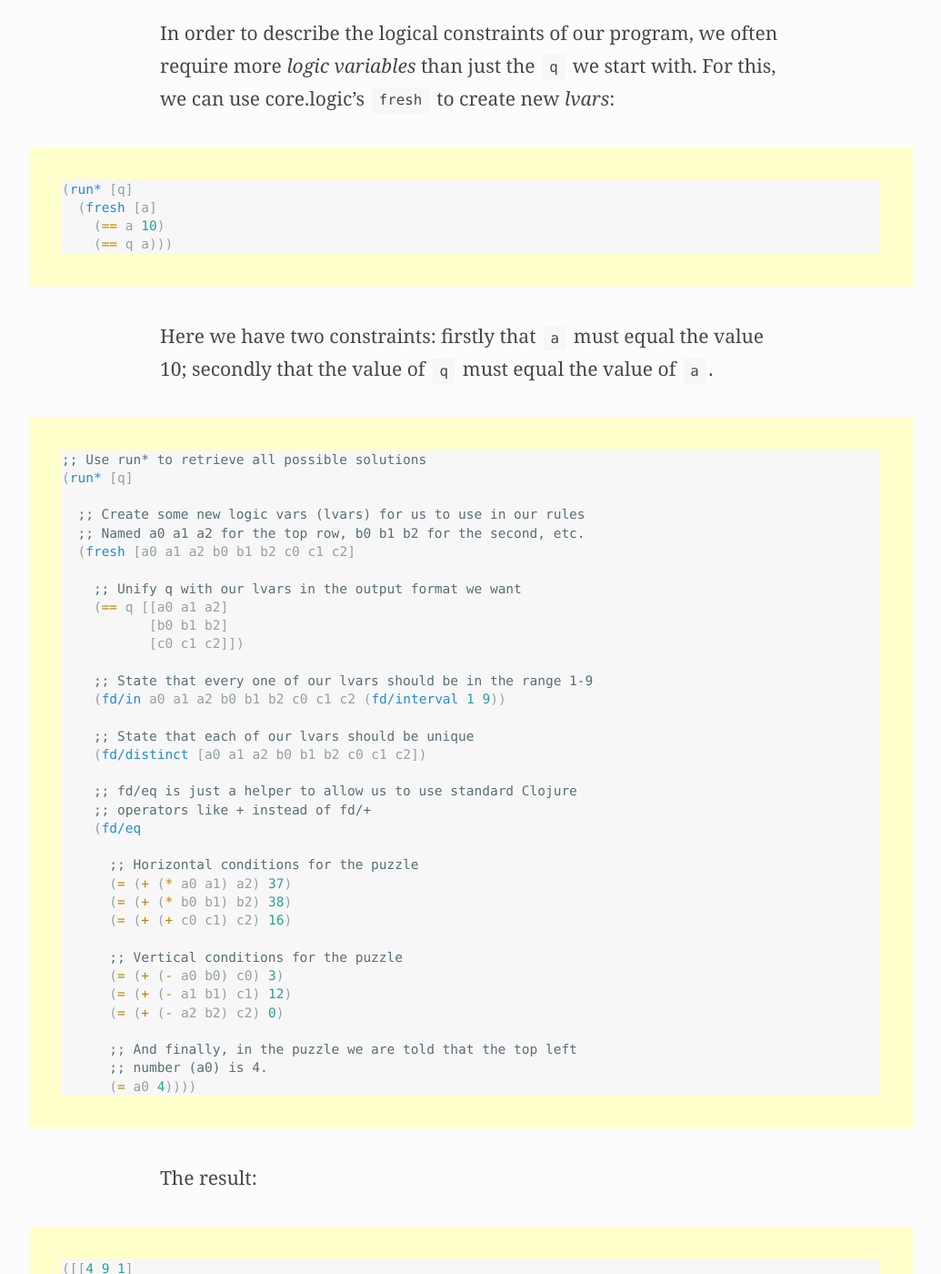
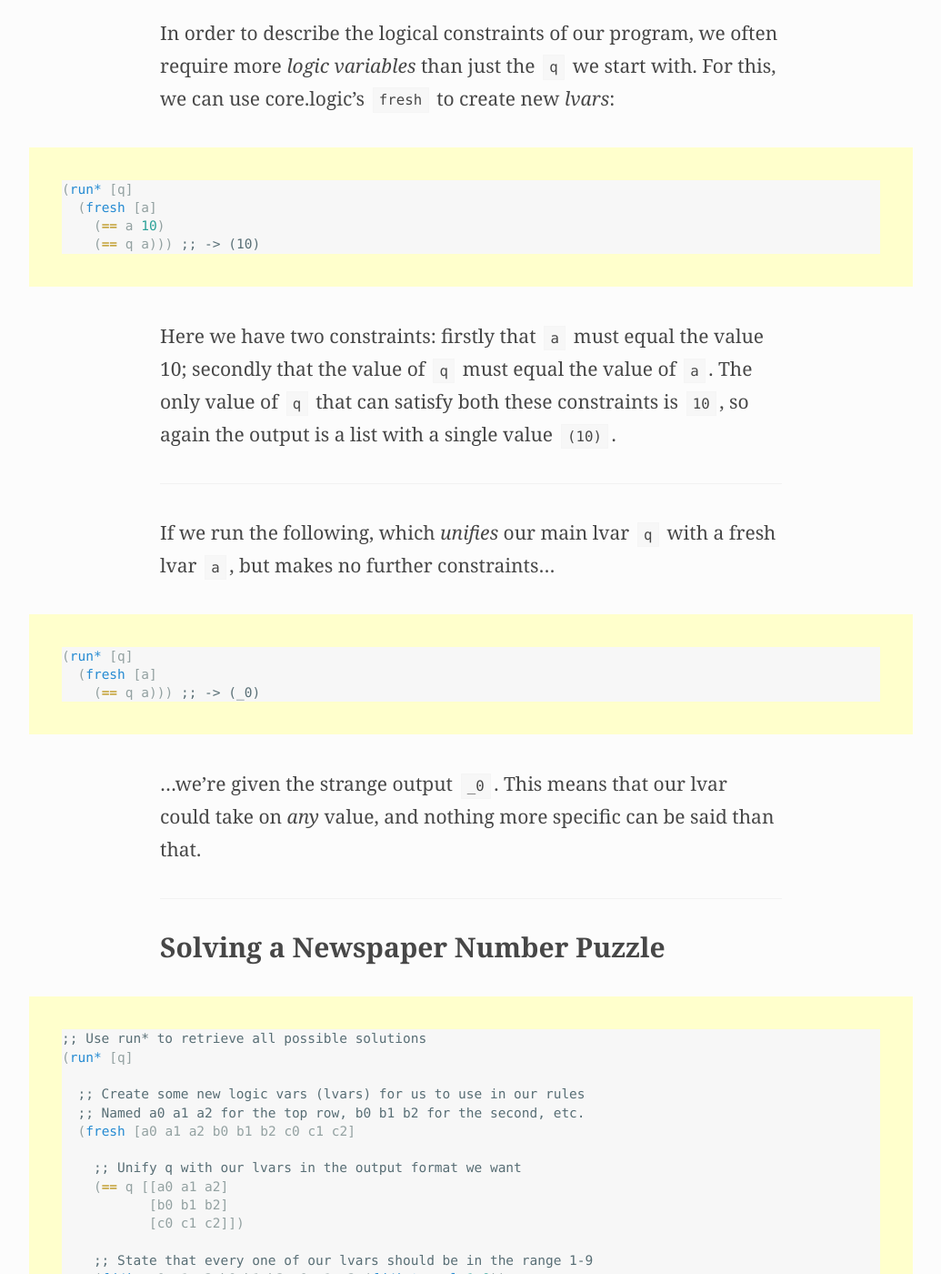
Before and after one commit to mattsenior/mattsenior.com, a Jekyll site: the page built from _posts/2014-02-18-using-clojures-core-logic-to-solve-simple-number-puzzles.markdown, in a window 1280 px wide and 1400 px high, scrolled down 3024 px. Shown: the whole window at 91% size, without its empty margins (122-1157 px from the left). Built offline with Jekyll 4.4.1, drawn with Linux system fonts in a browser that asks for light colours; some web fonts are replaced; Markdown is read by kramdown in place of the engine named in the settings.

Commit message:
Continue logic post

````diff
--- a/_posts/2014-02-18-using-clojures-core-logic-to-solve-simple-number-puzzles.markdown
+++ b/_posts/2014-02-18-using-clojures-core-logic-to-solve-simple-number-puzzles.markdown
@@ -42,7 +42,7 @@ We could, for example, write a constraint that says the value of `q` must always
 
 ```clojure
 (run* [q]
-  (== q 10))
+  (== q 10)) ;; -> (10)
 ```
 
 Running this will give the result `(10)`. 10 is the only possible value that can satisfy our constraint.
@@ -52,7 +52,7 @@ If we added a second constraint stating that `q` must equal 20…
 ```clojure
 (run* [q]
   (== q 10)
-  (== q 20))
+  (== q 20)) ;; -> ()
 ```
 
 …our result list would be empty—no value could be found that satisfies both of our constraints (because no value can be both 10 _and_ 20).
@@ -65,10 +65,26 @@ In order to describe the logical constraints of our program, we often require mo
 (run* [q]
   (fresh [a]
     (== a 10)
-    (== q a)))
+    (== q a))) ;; -> (10)
 ```
 
-Here we have two constraints: firstly that `a` must equal the value 10; secondly that the value of `q` must equal the value of `a`.
+Here we have two constraints: firstly that `a` must equal the value 10; secondly that the value of `q` must equal the value of `a`. The only value of `q` that can satisfy both these constraints is `10`, so again the output is a list with a single value `(10)`.
+
+---
+
+If we run the following, which _unifies_ our main lvar `q` with a fresh lvar `a`, but makes no further constraints…
+
+```clojure
+(run* [q]
+  (fresh [a]
+    (== q a))) ;; -> (_0)
+```
+
+…we’re given the strange output `_0`. This means that our lvar could take on _any_ value, and nothing more specific can be said than that.
+
+---
+
+## Solving a Newspaper Number Puzzle
 
 
 
````
